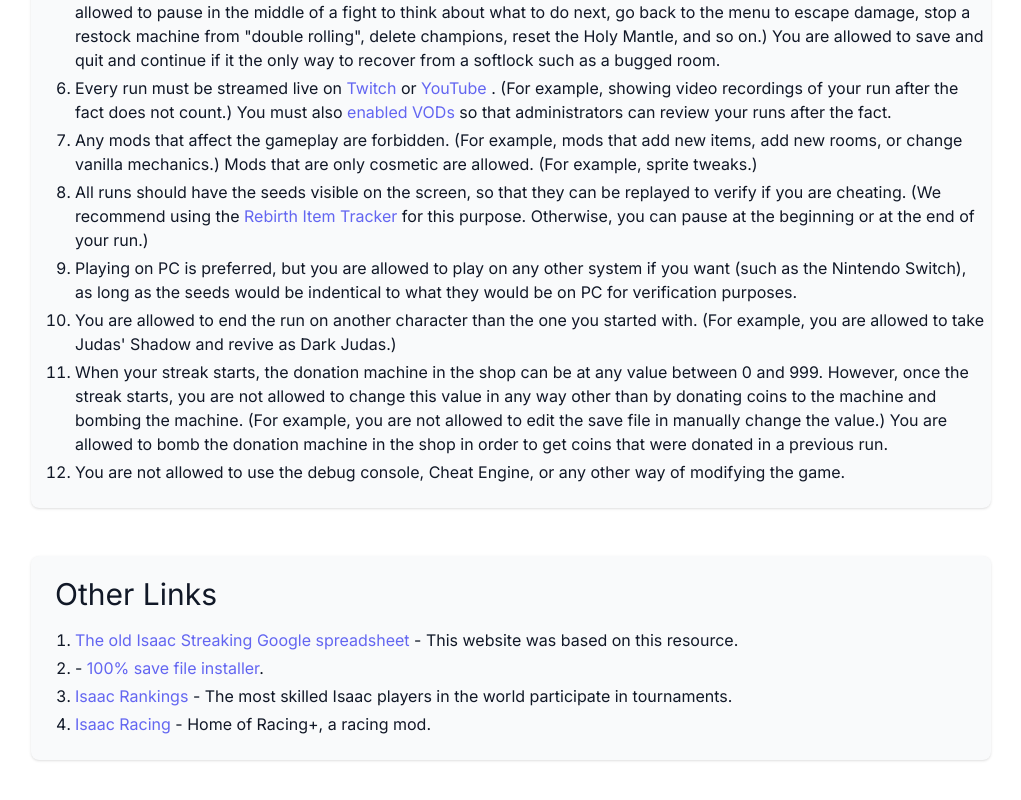
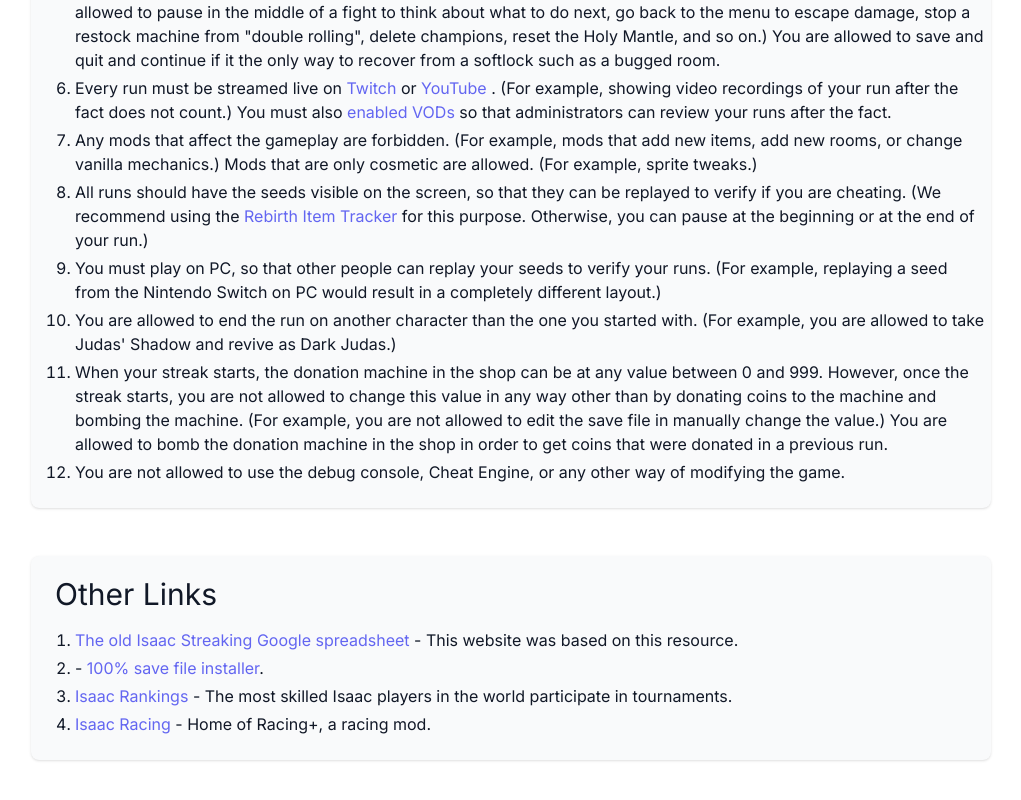
Before and after one commit to Zamiell/isaac-leaderboards, a SvelteKit app: page /about in a window 1280 px wide. Shown: the part 764-1564 px from the top of the page, without its empty margins (129-1150 px from the left). Built offline with nearby package versions, Linux system fonts and the light colour scheme.

Commit message:
fix: pc rules

```diff
--- a/src/routes/about/+page.svelte
+++ b/src/routes/about/+page.svelte
@@ -115,10 +115,9 @@
               at the end of your run.)
             </li>
             <li>
-              Playing on PC is preferred, but you are allowed to play on any
-              other system if you want (such as the Nintendo Switch), as long as
-              the seeds would be indentical to what they would be on PC for
-              verification purposes.
+              You must play on PC, so that other people can replay your seeds to
+              verify your runs. (For example, replaying a seed from the Nintendo
+              Switch on PC would result in a completely different layout.)
             </li>
             <li>
               You are allowed to end the run on another character than the one
```
